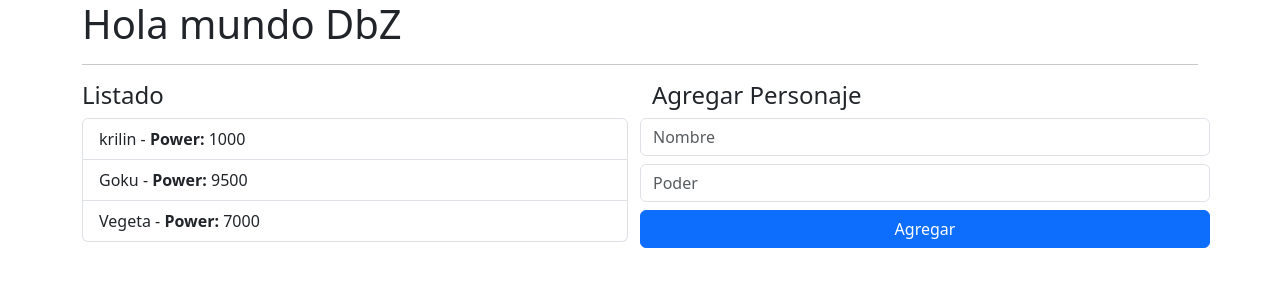
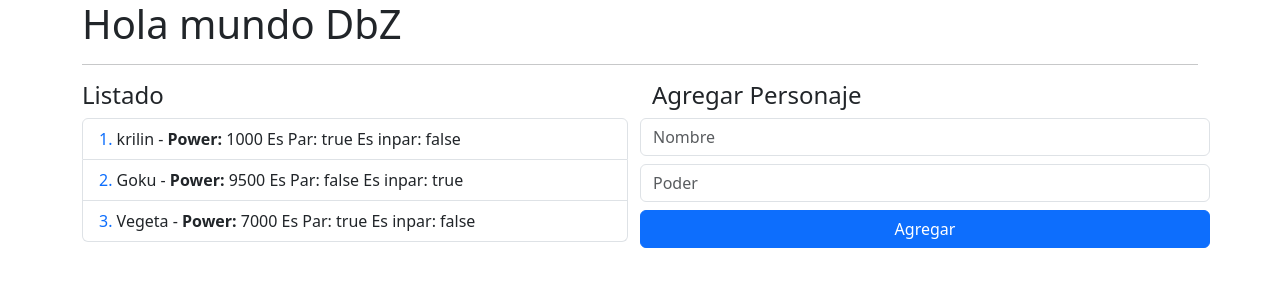
Before and after one commit to Alexnoter/angular2, an Angular app: page / in a window 1280 px wide. Shown: the top 300 px of the page. Built offline with nearby package versions, Linux system fonts and the light colour scheme.

Commit message:
ngFor funciones adicionales de contiene angular

```diff
--- a/src/app/dbz/components/list/list.component.html
+++ b/src/app/dbz/components/list/list.component.html
@@ -1,10 +1,31 @@
 <h4>Listado</h4>
 <ul class="list-group">
-  <li *ngFor="let character of characterList"
+  <li *ngFor="
+    let character of characterList;
+    let i = index;
+    let isFirst = first;
+    let isLast = last;
+    let isEven = even;
+    let isOdd = odd;
+  "
+
+
+
     class="list-group-item">
+
+    <span class="text-primary"> {{ i + 1 }}. </span>
+
     <span>{{ character.name }} - </span>
+
     <strong>Power: </strong>
+
     <span>{{ character.power }}</span>
+
+
+
+    <span> Es Par: {{ isEven }} </span>
+    <span> Es inpar: {{ isOdd }} </span>
+
   </li>
 
 </ul>
```
